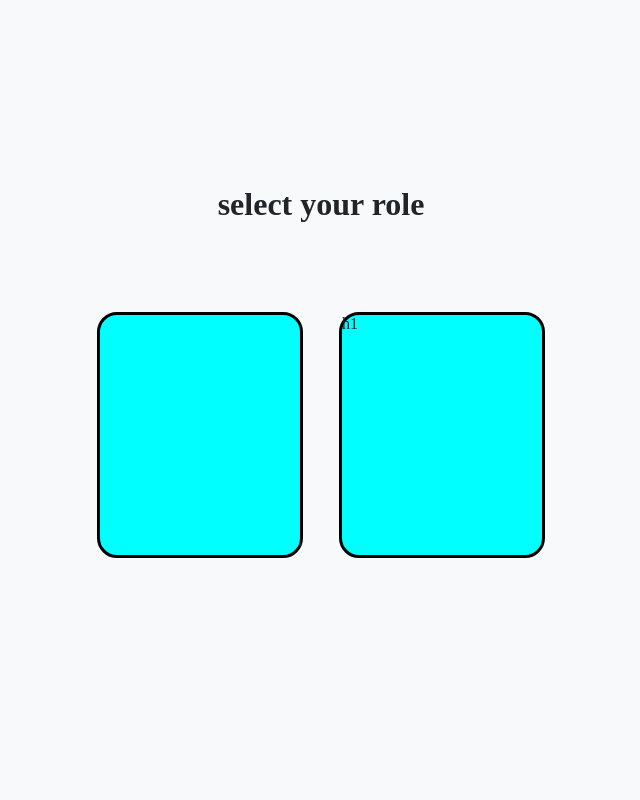
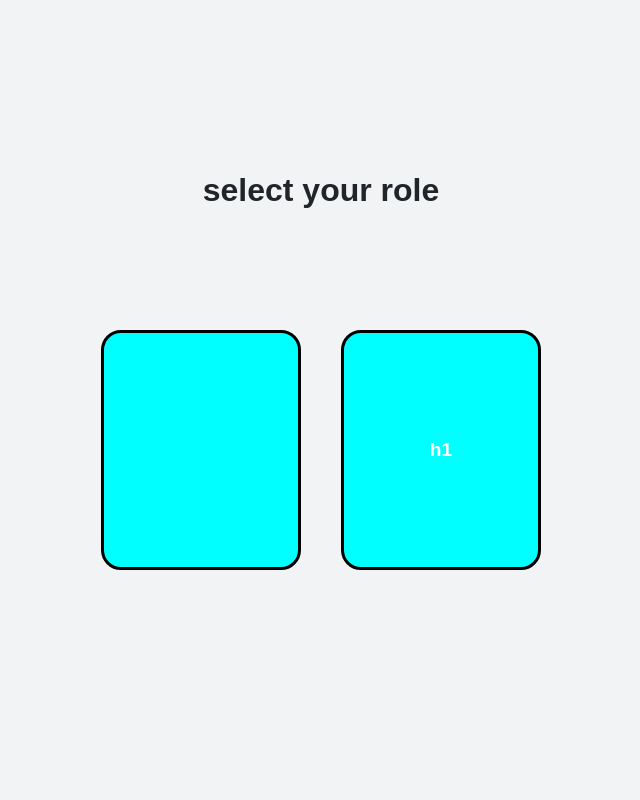
Before and after one commit to Rudra616/Match-Resume-With-Job, a Django app: page / in a window 1280 px wide. Shown: the whole page, without its empty margins (319-959 px from the left). Run offline with Django 5.2, Linux system fonts and the light colour scheme.

Commit message:
create css

```diff
--- a/app/static/css/home.css
+++ b/app/static/css/home.css
@@ -1,19 +1,38 @@
+* {
+  box-sizing: border-box;
+}
+
 body {
   display: flex;
   justify-content: center;
+  align-items: center;
   min-height: 100vh;
-  background-color: #f8f9fa;
+  background-color: #f1f3f5;
   color: #212529;
   margin: 0;
+  font-family: sans-serif;
+  text-align: center;
+}
+
+.container {
+  display: flex;
+  flex-direction: column;
   align-items: center;
+  width: 100%;
 }
 
 header {
   display: flex;
   justify-content: center;
-  height: 50px;
+  align-items: center;
+  height: 80px;
   width: 500px;
   margin-bottom: 20px;
+}
+
+header h1 {
+  margin: 0;
+  padding: 0 10px;
 }
 
 main {
@@ -29,13 +48,84 @@
   width: 40%;
   background-color: aqua;
   margin: 10px;
-  border: 3px black solid;
+  border: 3px solid black;
   border-radius: 20px;
   transition: transform 0.5s ease;
   cursor: pointer;
+  display: flex;
+  align-items: center;
+  justify-content: center;
+  text-decoration: none;
+  color: white;
+  font-size: 1.2rem;
+  font-weight: bold;
 }
 
-.move {
-  transform: translateY(1px) scale(1.1);
-  background-color: lightgreen;
+#b1 {
+  background-color: #0d6efd;
 }
+
+#b1:hover {
+  background-color: #0b5ed7;
+  transform: scale(1.05);
+}
+
+#b2 {
+  background-color: #198754;
+}
+
+#b2:hover {
+  background-color: #157347;
+  transform: scale(1.05);
+}
+
+/* Mobile Styles */
+@media (max-width: 600px) {
+  body {
+    padding: 20px 10px;
+    flex-direction: column;
+  }
+
+  .container {
+    width: 100%;
+  }
+
+  header {
+    width: 100%;
+    height: auto;
+    margin-bottom: 30px;
+    padding-top: 20px;
+  }
+
+  header h1 {
+    font-size: 1.5rem;
+  }
+
+  main {
+    flex-direction: column;
+    height: auto;
+    gap: 20px;
+  }
+
+  .box {
+    width: 80%;
+    height: 150px;
+  }
+}
+
+@media (max-width: 540px) {
+  header h1 {
+    font-size: 1.2rem;
+  }
+
+  main {
+    gap: 20px;
+  }
+
+  .box {
+    width: 40%;
+    height: 120px;
+    margin-left: 10%;
+    margin-right: 10%;
+  }
+}
```
